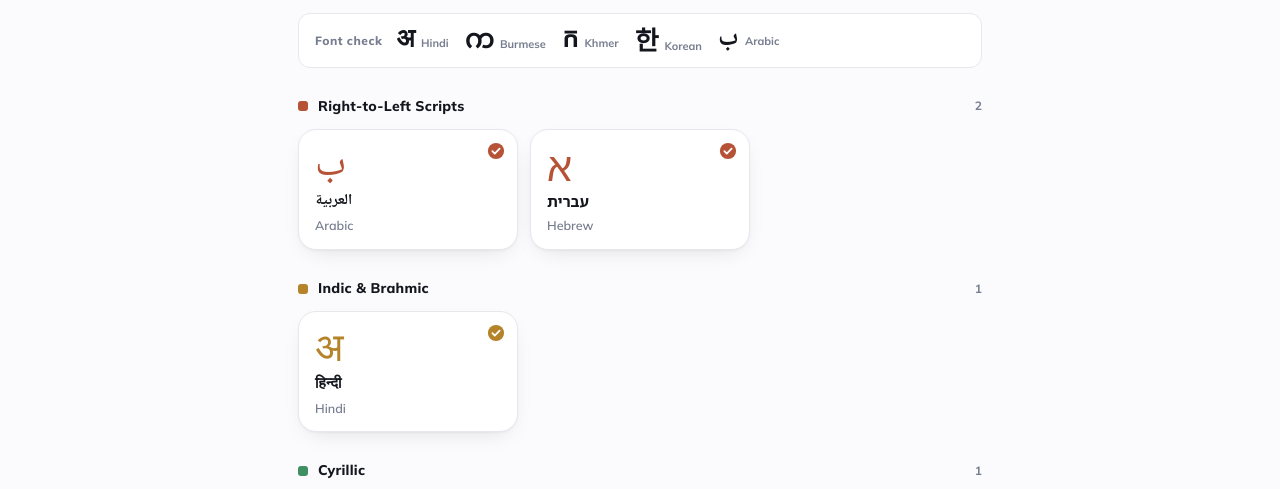
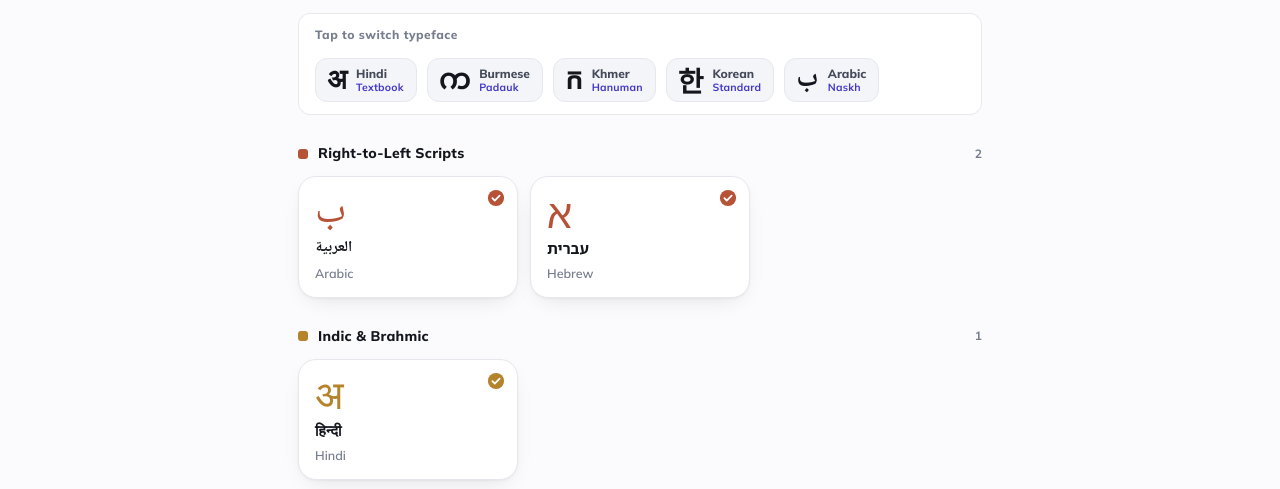
Before and after one commit to rebornxt/ScriptLingos, a plain HTML site: page index.html in a window 1280 px wide. Shown: the part 241-730 px from the top of the page. Drawn offline with Linux system fonts and the light colour scheme; a web font is replaced by a local one.

Commit message:
Add files via upload

```diff
--- a/css/screens.css
+++ b/css/screens.css
@@ -10,10 +10,22 @@
   background: var(--surface); border: 1px solid var(--line); border-radius: var(--radius-sm);
 }
 .font-check__label { font-size: 12px; font-weight: 800; color: var(--ink-3); letter-spacing: .04em; white-space: nowrap; }
-.font-check__glyphs { display: flex; gap: 16px; flex-wrap: wrap; }
-.fc-glyph { display: flex; align-items: baseline; gap: 6px; }
-.fc-glyph b { font-size: 26px; line-height: 1; color: var(--ink); }
-.fc-glyph span { font-size: 11px; color: var(--ink-3); font-weight: 700; }
+.font-check__glyphs { display: flex; gap: 10px; flex-wrap: wrap; }
+.fc-glyph {
+  display: flex; align-items: center; gap: 9px;
+  background: var(--surface-2); border: 1px solid var(--line); border-radius: 12px;
+  padding: 7px 12px 7px 11px; cursor: pointer;
+  transition: border-color .14s, transform .12s, background .14s;
+}
+.fc-glyph:hover { border-color: var(--accent); }
+.fc-glyph:active { transform: scale(.96); }
+.fc-glyph b { font-size: 28px; line-height: 1; color: var(--ink); }
+.fc-glyph.s-ar b, .fc-glyph .s-ar { } /* per-script var already applied */
+.fc-glyph__meta { display: flex; flex-direction: column; line-height: 1.2; text-align: left; }
+.fc-glyph__lang { font-size: 12px; font-weight: 800; color: var(--ink-2); }
+.fc-glyph__style { font-size: 10.5px; font-weight: 700; color: var(--accent); letter-spacing: .02em; }
+@keyframes fcPulse { 0% { transform: scale(.8); opacity: .4; } 100% { transform: scale(1); opacity: 1; } }
+.fc-glyph b.fc-pulse { animation: fcPulse .28s var(--ease); }
 
 .group { margin-top: 28px; }
 .group__head { display: flex; align-items: center; gap: 10px; margin: 0 0 12px; }
@@ -94,7 +106,10 @@
   background: var(--accent-soft); border: 1px solid color-mix(in srgb, var(--accent) 22%, transparent);
   border-radius: var(--radius-lg); padding: 30px 20px 26px; overflow: hidden;
 }
-.hero__char { font-size: clamp(96px, 30vw, 150px); line-height: .96; color: var(--ink); font-weight: 500; }
+.hero__char {
+  font-size: clamp(88px, 26vw, 140px); line-height: 1.18; color: var(--ink); font-weight: 500;
+  display: block; padding: 4px 0;
+}
 .hero__name { font-size: 22px; font-weight: 800; margin: 6px 0 2px; }
 .hero__meta { display: flex; gap: 10px; justify-content: center; flex-wrap: wrap; margin-top: 12px; }
 .meta-chip {
@@ -144,6 +159,15 @@
 
 /* hint under prev/next */
 .detail-tip { text-align: center; color: var(--ink-3); font-size: 12.5px; font-weight: 600; margin: 2px 0 0; }
+
+/* smooth slide when moving between letters (swipe / arrow keys) */
+@keyframes slideFromRight { from { opacity: 0; transform: translateX(46px); } to { opacity: 1; transform: none; } }
+@keyframes slideFromLeft  { from { opacity: 0; transform: translateX(-46px); } to { opacity: 1; transform: none; } }
+.detail.slide-from-right { animation: slideFromRight .26s var(--ease) both; }
+.detail.slide-from-left  { animation: slideFromLeft  .26s var(--ease) both; }
+@media (prefers-reduced-motion: reduce) {
+  .detail.slide-from-right, .detail.slide-from-left { animation: none; }
+}
 
 .card {
   background: var(--surface); border: 1px solid var(--line); border-radius: var(--radius);
--- a/js/views/home.js
+++ b/js/views/home.js
@@ -1,6 +1,7 @@
 // home.js — language picker, grouped by script family
 import { loadRegistry } from '../data.js';
 import { h, esc } from '../ui.js';
+import { getOptions, getCurrentId, setFont } from '../fonts.js';
 
 const CHECK = '<svg viewBox="0 0 20 20" aria-hidden="true"><circle cx="10" cy="10" r="9" fill="var(--accent)"/><path d="M6 10.2l2.6 2.6L14 7.4" fill="none" stroke="#fff" stroke-width="2" stroke-linecap="round" stroke-linejoin="round"/></svg>';
 
@@ -10,23 +11,51 @@ export async function render() {
 
   const readyCount = reg.languages.filter(l => l.status === 'ready').length;
 
+  const checks = [
+    { script: 's-hi', label: 'Hindi',   glyph: 'अ' },
+    { script: 's-my', label: 'Burmese', glyph: 'က' },
+    { script: 's-km', label: 'Khmer',   glyph: 'ក' },
+    { script: 's-ko', label: 'Korean',  glyph: '한' },
+    { script: 's-ar', label: 'Arabic',  glyph: 'ب' }
+  ];
   screen.appendChild(h(`
     <header class="home-head">
       <p class="eyebrow">13 alphabets · one app</p>
       <h1 class="page-title">Learn to read<br>a new script.</h1>
       <p class="page-sub">Tap a language to explore its letters — the sounds, the shapes, and a memory trick for each. ${readyCount} ready to try now.</p>
-      <div class="font-check" title="Confirms complex scripts render with no missing-glyph boxes">
-        <span class="font-check__label">Font check</span>
-        <div class="font-check__glyphs">
-          <span class="fc-glyph"><b class="s-hi">अ</b><span>Hindi</span></span>
-          <span class="fc-glyph"><b class="s-my">က</b><span>Burmese</span></span>
-          <span class="fc-glyph"><b class="s-km">ក</b><span>Khmer</span></span>
-          <span class="fc-glyph"><b class="s-ko">한</b><span>Korean</span></span>
-          <span class="fc-glyph"><b class="s-ar">ب</b><span>Arabic</span></span>
-        </div>
+      <div class="font-check">
+        <span class="font-check__label">Tap to switch typeface</span>
+        <div class="font-check__glyphs"></div>
       </div>
     </header>
   `));
+
+  const glyphRow = screen.querySelector('.font-check__glyphs');
+  checks.forEach(c => {
+    const opts = getOptions(c.script);
+    const cur = () => opts.find(o => o.id === getCurrentId(c.script)) || opts[0];
+    const btn = h(`
+      <button class="fc-glyph" type="button" title="Tap to change the ${esc(c.label)} typeface">
+        <b class="${c.script}">${esc(c.glyph)}</b>
+        <span class="fc-glyph__meta">
+          <span class="fc-glyph__lang">${esc(c.label)}</span>
+          <span class="fc-glyph__style">${esc(cur().label)}</span>
+        </span>
+      </button>
+    `);
+    const styleEl = btn.querySelector('.fc-glyph__style');
+    const glyphEl = btn.querySelector('b');
+    btn.addEventListener('click', () => {
+      const i = opts.findIndex(o => o.id === getCurrentId(c.script));
+      const next = opts[(i + 1) % opts.length];
+      setFont(c.script, next.id); // applies live everywhere via CSS var
+      styleEl.textContent = next.label;
+      glyphEl.classList.remove('fc-pulse');
+      void glyphEl.offsetWidth; // restart the pulse
+      glyphEl.classList.add('fc-pulse');
+    });
+    glyphRow.appendChild(btn);
+  });
 
   for (const group of reg.groups) {
     const langs = reg.languages.filter(l => l.group === group.id);
--- a/js/views/letter.js
+++ b/js/views/letter.js
@@ -6,6 +6,7 @@ import { store } from '../store.js';
 
 const FORM_ORDER = ['isolated', 'initial', 'medial', 'final'];
 const REVEAL_KEY = 'sl.reveal'; // false = name/romanization/IPA hidden (default)
+let enterDir = 0; // set by prev/next nav so the next render can animate in
 
 const EYE = '<svg viewBox="0 0 24 24" width="17" height="17" aria-hidden="true"><path d="M2.5 12S6 5.5 12 5.5 21.5 12 21.5 12 18 18.5 12 18.5 2.5 12 2.5 12z" fill="none" stroke="currentColor" stroke-width="1.9"/><circle cx="12" cy="12" r="3" fill="none" stroke="currentColor" stroke-width="1.9"/></svg>';
 const EYE_OFF = '<svg viewBox="0 0 24 24" width="17" height="17" aria-hidden="true"><path d="M2.5 12S6 5.5 12 5.5c1.6 0 3 .35 4.2.9M21.5 12S18 18.5 12 18.5c-1.6 0-3-.35-4.2-.9" fill="none" stroke="currentColor" stroke-width="1.9" stroke-linecap="round"/><path d="M9.5 9.6a3 3 0 0 0 4.2 4.3" fill="none" stroke="currentColor" stroke-width="1.9" stroke-linecap="round"/><line x1="4" y1="4" x2="20" y2="20" stroke="currentColor" stroke-width="1.9" stroke-linecap="round"/></svg>';
@@ -21,6 +22,14 @@ export async function render({ code, letterId }) {
   }
 
   const screen = h('<div class="screen detail"></div>');
+  if (enterDir !== 0) {
+    screen.classList.add(enterDir > 0 ? 'slide-from-right' : 'slide-from-left');
+    enterDir = 0;
+  }
+
+  // typeface picker — at the very top so learners can fix the shape before reading
+  const typeface = renderTypeface(meta.script, letter.char);
+  if (typeface) screen.appendChild(typeface);
 
   let revealed = store.get(REVEAL_KEY, false) === true;
 
@@ -124,10 +133,6 @@ export async function render({ code, letterId }) {
     screen.appendChild(card);
   }
 
-  // typeface picker (only for scripts with learner-friendly alternatives)
-  const typeface = renderTypeface(meta.script, letter.char);
-  if (typeface) screen.appendChild(typeface);
-
   // prev / next
   const prev = data.letters[idx - 1];
   const next = data.letters[idx + 1];
@@ -147,7 +152,10 @@ export async function render({ code, letterId }) {
   // ---- navigate between letters: ← / → arrow keys + touch swipe ----
   const go = (delta) => {
     const target = data.letters[idx + delta];
-    if (target) location.hash = '#/lang/' + encodeURIComponent(code) + '/letter/' + encodeURIComponent(target.id);
+    if (target) {
+      enterDir = delta; // remember direction so the new screen slides in
+      location.hash = '#/lang/' + encodeURIComponent(code) + '/letter/' + encodeURIComponent(target.id);
+    }
   };
 
   function onKey(e) {
```
